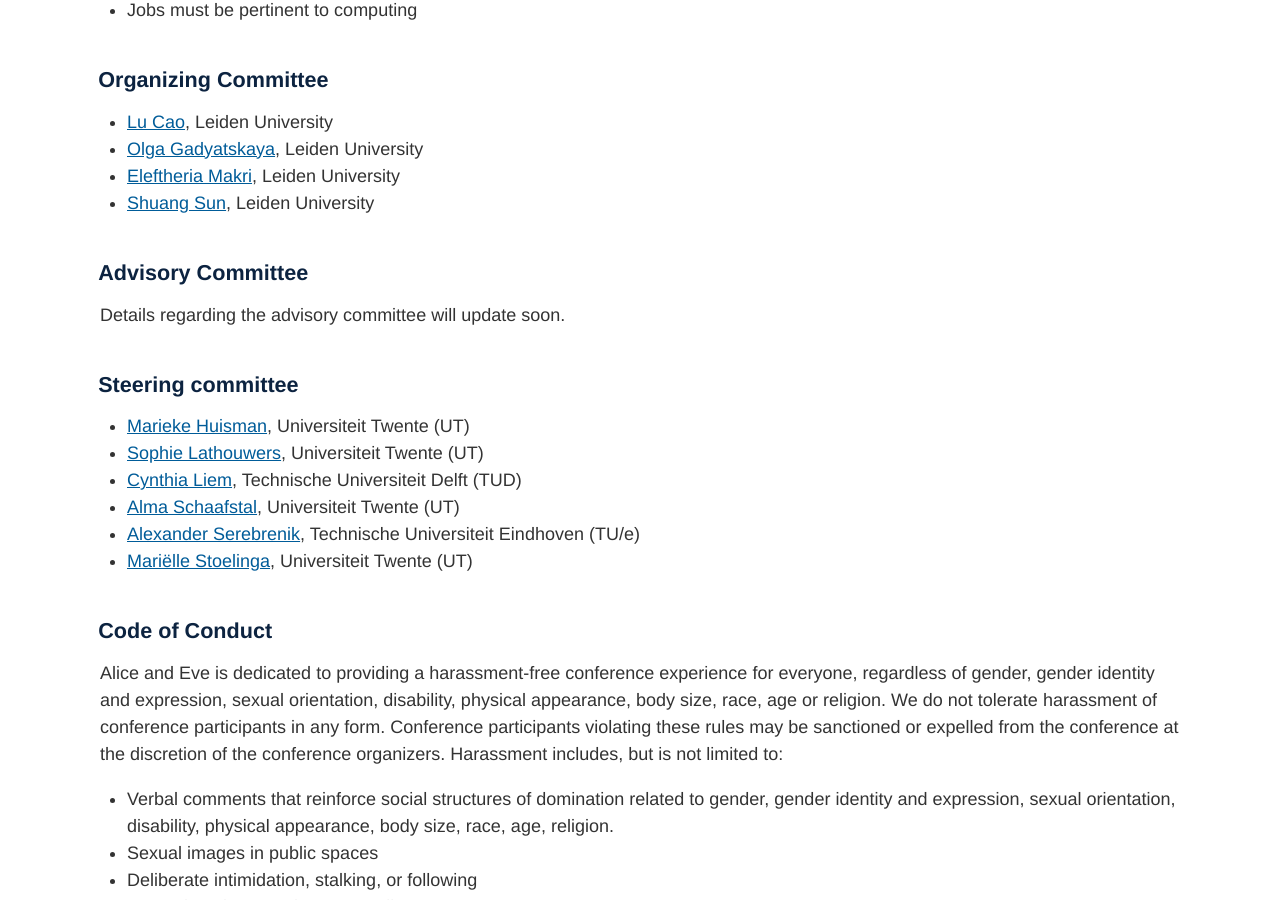
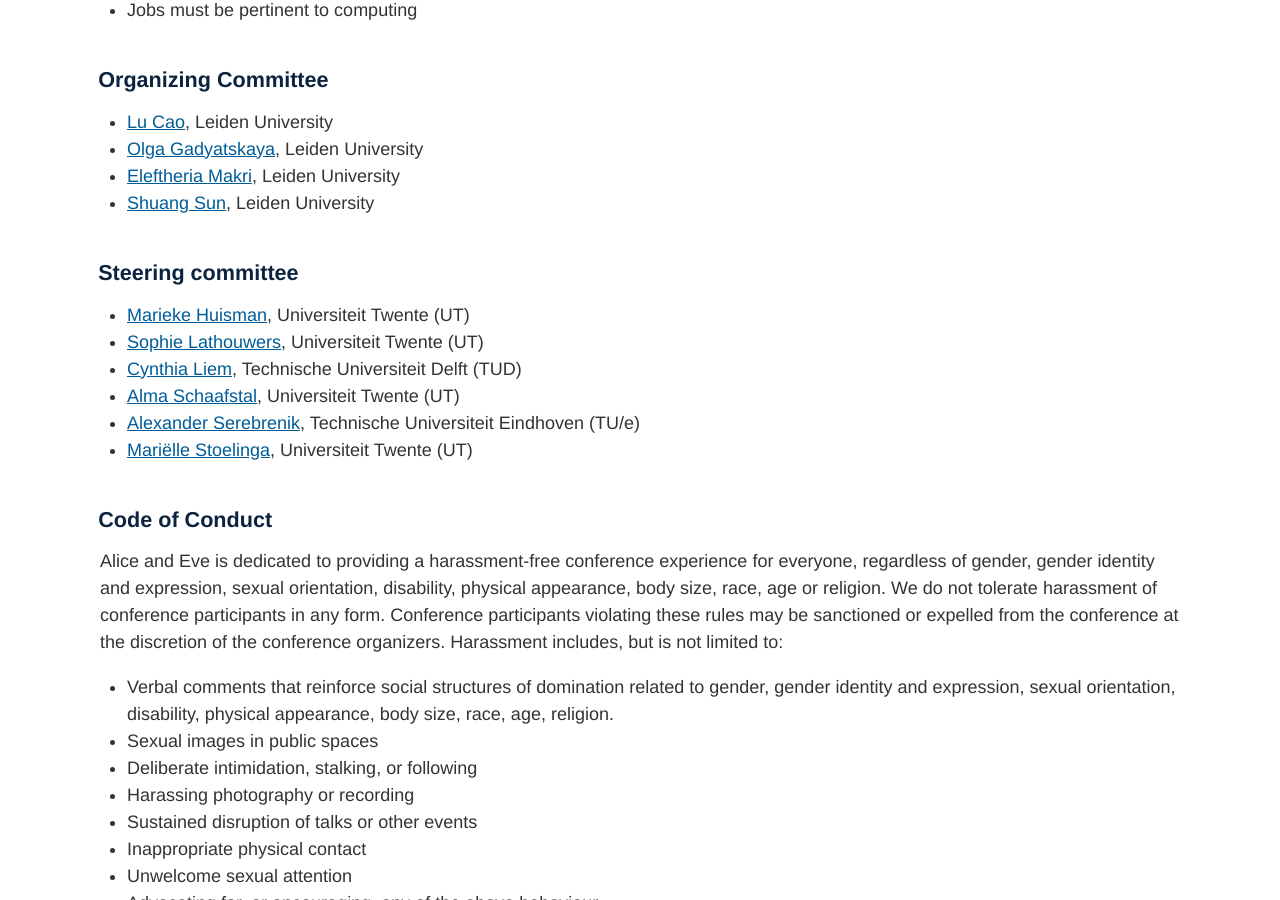
Before and after one commit to alice-and-eve/2024, a Jekyll site: the page built from index.md, in a window 1280 px wide and 900 px high, scrolled down 6049 px. Built offline with Jekyll 4.4.1, drawn with Linux system fonts in a browser that asks for light colours.

Commit message:
Update index.md

```diff
--- a/index.md
+++ b/index.md
@@ -128,10 +128,6 @@ During the conference, there will be the possibility for attendees to advertise
 - [Shuang Sun](https://www.universiteitleiden.nl/en/staffmembers/shuang-sun#tab-1), Leiden University
 
 
-## Advisory Committee
-
-Details regarding the advisory committee will update soon.
-
 ## Steering committee
 
 - [Marieke Huisman](https://people.utwente.nl/m.huisman), Universiteit Twente (UT)
```
